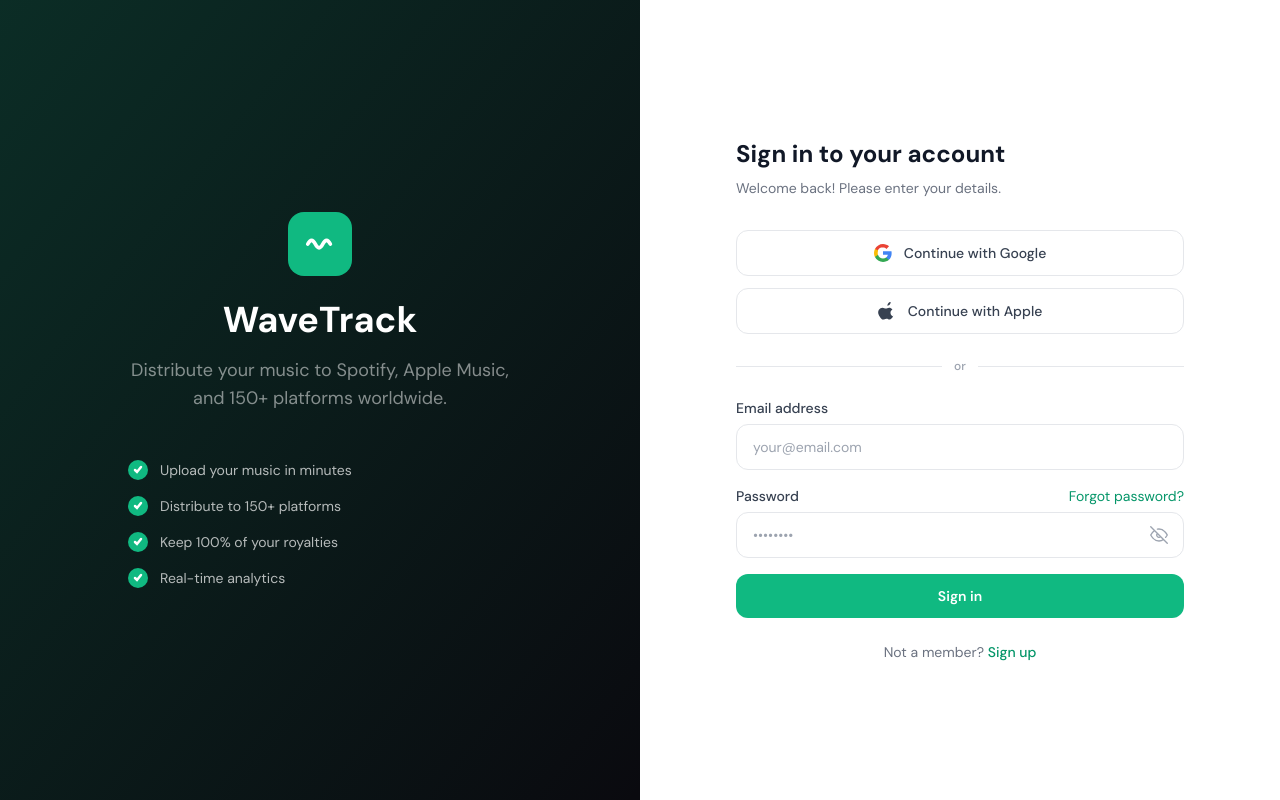
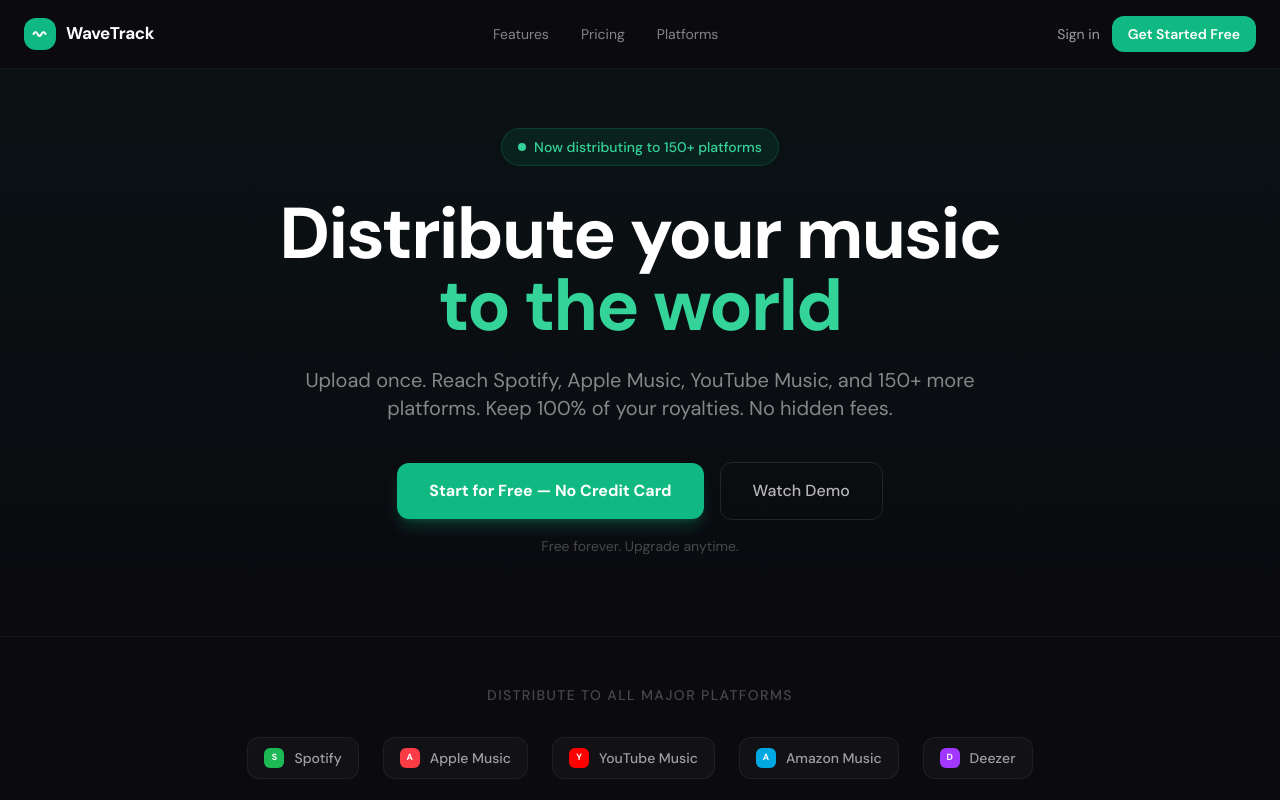
Before and after one commit to Habibulla403/wavetrack, a React (Vite) app: page / in a window 1280 px wide. Shown: the top 800 px of the page. Built offline with nearby package versions, Linux system fonts and the light colour scheme.

Commit message:
Update App.jsx

```diff
--- a/src/App.jsx
+++ b/src/App.jsx
@@ -6,28 +6,35 @@ import Distribution from "./components/Distribution";
 import Analytics from "./components/Analytics";
 import AuthPage from "./components/AuthPage";
 import Profile from "./components/Profile";
+import LandingPage from "./components/LandingPage";
 
 export default function App() {
   const [activePage, setActivePage] = useState("dashboard");
   const [sidebarOpen, setSidebarOpen] = useState(false);
   const [user, setUser] = useState(null);
+  const [showAuth, setShowAuth] = useState(false);
 
   useEffect(() => {
     const saved = localStorage.getItem("user");
     if (saved) setUser(JSON.parse(saved));
   }, []);
 
-  const handleAuth = (userData) => setUser(userData);
+  const handleAuth = (userData) => {
+    setUser(userData);
+    setShowAuth(false);
+  };
 
   const handleLogout = () => {
     localStorage.removeItem("token");
     localStorage.removeItem("user");
     setUser(null);
+    setShowAuth(false);
   };
 
   const handleUserUpdate = (updated) => setUser(updated);
 
-  if (!user) return <AuthPage onAuth={handleAuth} />;
+  if (!user && !showAuth) return <LandingPage onGetStarted={() => setShowAuth(true)} />;
+  if (!user && showAuth) return <AuthPage onAuth={handleAuth} />;
 
   const pages = {
     dashboard: <Dashboard user={user} />,
```
